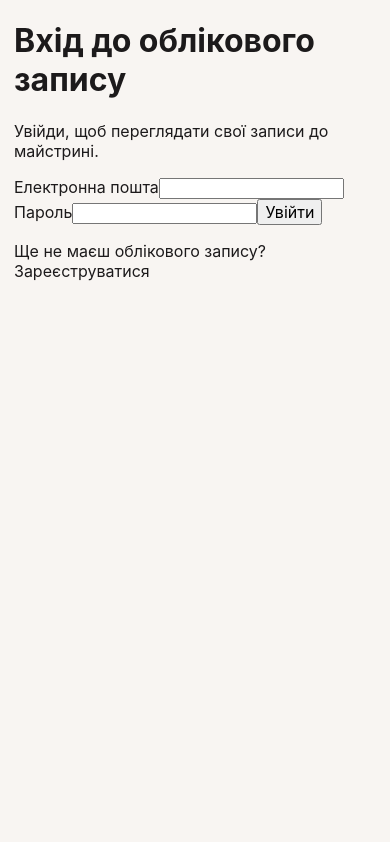
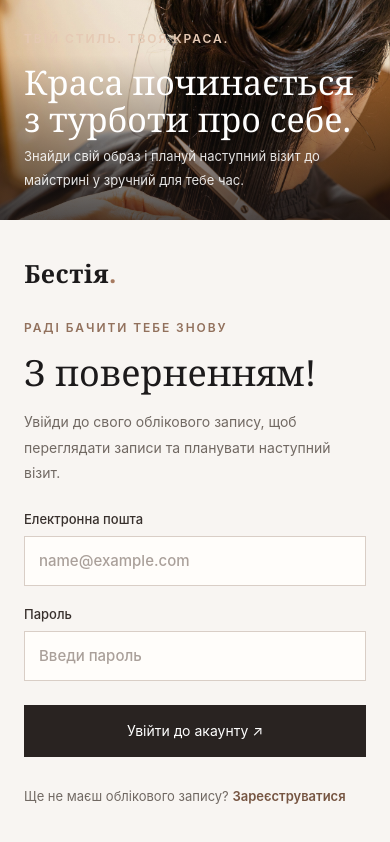
Before and after one commit to Yurijfedor/bestia, a React (Vite) app: page /login in a window 390 px wide. Shown: the top 842 px of the page. Built offline with nearby package versions, Linux system fonts and the light colour scheme; no server answers.

Commit message:
style: redesign login and registration pages

```diff
--- /dev/null
+++ b/src/css/auth.css
@@ -0,0 +1,282 @@
+.auth-page {
+  min-height: calc(100vh - 82px);
+  display: grid;
+  grid-template-columns: minmax(0, 1fr) minmax(380px, 0.9fr);
+  background: #f8f5f2;
+}
+
+.auth-visual {
+  position: relative;
+  display: flex;
+  align-items: end;
+  min-height: 680px;
+  padding: clamp(32px, 5vw, 76px);
+  overflow: hidden;
+  background:
+    linear-gradient(0deg, rgba(25, 19, 18, 0.76), rgba(25, 19, 18, 0.04) 75%),
+    url("/images/services/womens-haircut.jpg") center / cover;
+  color: #fff;
+}
+
+.auth-visual-content {
+  position: relative;
+  max-width: 480px;
+}
+
+.auth-visual .eyebrow {
+  color: #e5c9b4;
+}
+
+.auth-visual h2 {
+  margin: 0 0 18px;
+  font-family: Georgia, serif;
+  font-size: clamp(36px, 4vw, 58px);
+  font-weight: 400;
+  line-height: 1.08;
+}
+
+.auth-visual p:last-child {
+  max-width: 380px;
+  margin: 0;
+  color: rgba(255, 255, 255, 0.88);
+  font-size: 15px;
+  line-height: 1.8;
+}
+
+.auth-panel {
+  display: flex;
+  align-items: center;
+  justify-content: center;
+  padding: 64px clamp(28px, 5vw, 76px);
+}
+
+.auth-content {
+  width: 100%;
+  max-width: 440px;
+}
+
+.auth-brand {
+  display: inline-block;
+  margin-bottom: 48px;
+  font-family: Georgia, serif;
+  font-size: 28px;
+  font-weight: 600;
+  letter-spacing: 0.02em;
+}
+
+.auth-brand span {
+  color: #a77a60;
+}
+
+.auth-content .eyebrow {
+  color: #92715d;
+}
+
+.auth-content h1 {
+  margin: 0 0 16px;
+  font-family: Georgia, serif;
+  font-size: clamp(34px, 3.2vw, 46px);
+  font-weight: 400;
+  line-height: 1.12;
+}
+
+.auth-description {
+  margin: 0 0 32px;
+  color: #716963;
+  font-size: 14px;
+  line-height: 1.8;
+}
+
+.auth-form {
+  display: flex;
+  flex-direction: column;
+  gap: 20px;
+}
+
+.auth-field {
+  display: flex;
+  flex-direction: column;
+  gap: 9px;
+  color: #38302d;
+  font-size: 13px;
+  font-weight: 500;
+}
+
+.auth-field input {
+  width: 100%;
+  min-height: 50px;
+  padding: 12px 14px;
+  border: 1px solid #d9cec6;
+  border-radius: 0;
+  outline: none;
+  background: #fffdfa;
+  color: #292321;
+  font: inherit;
+  font-size: 15px;
+  transition:
+    border-color 0.2s ease,
+    box-shadow 0.2s ease;
+}
+
+.auth-field input::placeholder {
+  color: #aaa09a;
+}
+
+.auth-field input:focus {
+  border-color: #92715d;
+  box-shadow: 0 0 0 3px rgba(167, 122, 96, 0.12);
+}
+
+.auth-submit {
+  display: inline-flex;
+  align-items: center;
+  justify-content: center;
+  width: 100%;
+  min-height: 52px;
+  margin-top: 4px;
+  padding: 12px 20px;
+  border: 1px solid #292321;
+  background: #292321;
+  color: #fff;
+  font: inherit;
+  font-size: 14px;
+  cursor: pointer;
+  transition:
+    background-color 0.2s ease,
+    border-color 0.2s ease,
+    opacity 0.2s ease;
+}
+
+.auth-submit:hover:not(:disabled) {
+  border-color: #765542;
+  background: #765542;
+}
+
+.auth-submit:disabled {
+  cursor: wait;
+  opacity: 0.65;
+}
+
+.auth-feedback {
+  margin: 0;
+  padding: 12px 14px;
+  border: 1px solid #e5c4bd;
+  background: #fbefec;
+  color: #8a332b;
+  font-size: 13px;
+  line-height: 1.6;
+  overflow-wrap: anywhere;
+}
+
+.auth-feedback-success {
+  border-color: #c9d9c8;
+  background: #f0f5ee;
+  color: #355b39;
+}
+
+.auth-switch {
+  margin: 28px 0 0;
+  color: #716963;
+  font-size: 13px;
+  line-height: 1.8;
+}
+
+.auth-switch a {
+  color: #765542;
+  font-weight: 600;
+  text-decoration: underline;
+  text-decoration-color: transparent;
+  text-underline-offset: 4px;
+  transition: text-decoration-color 0.2s ease;
+}
+
+.auth-switch a:hover {
+  text-decoration-color: currentColor;
+}
+
+@media (max-width: 900px) {
+  .auth-page {
+    grid-template-columns: minmax(0, 0.8fr) minmax(360px, 1fr);
+  }
+
+  .auth-visual {
+    padding: 32px;
+  }
+
+  .auth-panel {
+    padding: 48px 28px;
+  }
+
+  .auth-brand {
+    margin-bottom: 36px;
+  }
+}
+
+@media (max-width: 700px) {
+  .auth-page {
+    min-height: calc(100vh - 72px);
+    grid-template-columns: 1fr;
+  }
+
+  .auth-visual {
+    min-height: 220px;
+    padding: 28px 24px;
+    background-position: center 42%;
+  }
+
+  .auth-visual h2 {
+    max-width: 360px;
+    margin-bottom: 8px;
+    font-size: 34px;
+  }
+
+  .auth-visual p:last-child {
+    font-size: 13px;
+  }
+
+  .auth-panel {
+    align-items: flex-start;
+    padding: 36px 24px 48px;
+  }
+
+  .auth-content {
+    max-width: 480px;
+    margin: 0 auto;
+  }
+
+  .auth-brand {
+    margin-bottom: 30px;
+    font-size: 25px;
+  }
+
+  .auth-content h1 {
+    font-size: 36px;
+  }
+
+  .auth-description {
+    margin-bottom: 26px;
+  }
+}
+
+@media (max-width: 380px) {
+  .auth-visual {
+    min-height: 190px;
+    padding: 22px 18px;
+  }
+
+  .auth-panel {
+    padding: 28px 18px 36px;
+  }
+
+  .auth-content h1 {
+    font-size: 32px;
+  }
+}
+
+@media (prefers-reduced-motion: reduce) {
+  .auth-field input,
+  .auth-submit,
+  .auth-switch a {
+    transition: none;
+  }
+}
--- a/src/pages/auth/LoginPage.tsx
+++ b/src/pages/auth/LoginPage.tsx
@@ -1,6 +1,8 @@
 import { useState } from "react";
 import { Link, useNavigate } from "react-router-dom";
 import { supabase } from "../../lib/supabase";
+
+import "../../css/auth.css";
 
 export default function LoginPage() {
   const [email, setEmail] = useState("");
@@ -37,44 +39,73 @@ export default function LoginPage() {
   }
 
   return (
-    <main className="container">
-      <h1>Вхід до облікового запису</h1>
-      <p>Увійди, щоб переглядати свої записи до майстрині.</p>
+    <main className="auth-page">
+      <section className="auth-visual" aria-label="Студія Бестія">
+        <div className="auth-visual-content">
+          <p className="eyebrow">Твій стиль. Твоя краса.</p>
+          <h2>Краса починається з турботи про себе.</h2>
+          <p>
+            Знайди свій образ і плануй наступний візит до майстрині у зручний
+            для тебе час.
+          </p>
+        </div>
+      </section>
 
-      <form onSubmit={handleLogin}>
-        <label>
+      <section className="auth-panel">
+        <div className="auth-content">
+          <Link to="/" className="auth-brand">
+            Бестія<span>.</span>
+          </Link>
+
+          <p className="eyebrow">Раді бачити тебе знову</p>
+          <h1>З поверненням!</h1>
+          <p className="auth-description">
+            Увійди до свого облікового запису, щоб переглядати записи та
+            планувати наступний візит.
+          </p>
+
+          <form className="auth-form" onSubmit={handleLogin}>
+            <label className="auth-field">
               Електронна пошта
               <input
                 type="email"
                 value={email}
                 onChange={(event) => setEmail(event.target.value)}
                 autoComplete="email"
+                placeholder="name@example.com"
                 required
               />
             </label>
 
-        <label>
+            <label className="auth-field">
               Пароль
               <input
                 type="password"
                 value={password}
                 onChange={(event) => setPassword(event.target.value)}
                 autoComplete="current-password"
+                placeholder="Введи пароль"
                 required
               />
             </label>
 
-        {error && <p role="alert">{error}</p>}
+            {error && (
+              <p className="auth-feedback" role="alert">
+                {error}
+              </p>
+            )}
 
-        <button type="submit" disabled={isLoading}>
-          {isLoading ? "Входимо..." : "Увійти"}
+            <button className="auth-submit" type="submit" disabled={isLoading}>
+              {isLoading ? "Входимо..." : "Увійти до акаунту ↗"}
             </button>
           </form>
 
-      <p>
+          <p className="auth-switch">
             Ще не маєш облікового запису?{" "}
             <Link to="/register">Зареєструватися</Link>
           </p>
+        </div>
+      </section>
     </main>
   );
 }
--- a/src/pages/auth/RegisterPage.tsx
+++ b/src/pages/auth/RegisterPage.tsx
@@ -1,6 +1,8 @@
 import { useState } from "react";
 import { Link } from "react-router-dom";
 import { supabase } from "../../lib/supabase";
+
+import "../../css/auth.css";
 
 export default function RegisterPage() {
   const [fullName, setFullName] = useState("");
@@ -58,12 +60,33 @@ export default function RegisterPage() {
   }
 
   return (
-    <main className="container">
-      <h1>Створення облікового запису</h1>
-      <p>Зареєструйся, щоб керувати своїми записами до майстрині.</p>
+    <main className="auth-page">
+      <section className="auth-visual" aria-label="Студія Бестія">
+        <div className="auth-visual-content">
+          <p className="eyebrow">Твій новий образ</p>
+          <h2>Маленький крок до великої любові до себе.</h2>
+          <p>
+            Створи акаунт, щоб зручно керувати записами та повертатися до
+            улюблених послуг.
+          </p>
+        </div>
+      </section>
 
-      <form onSubmit={handleRegister}>
-        <label>
+      <section className="auth-panel">
+        <div className="auth-content">
+          <Link to="/" className="auth-brand">
+            Бестія<span>.</span>
+          </Link>
+
+          <p className="eyebrow">Приєднуйся до нас</p>
+          <h1>Створи свій акаунт</h1>
+          <p className="auth-description">
+            Заповни дані нижче, щоб записуватися до майстрині та керувати своїми
+            візитами.
+          </p>
+
+          <form className="auth-form" onSubmit={handleRegister}>
+            <label className="auth-field">
               Ім’я та прізвище
               <input
                 type="text"
@@ -71,11 +94,12 @@ export default function RegisterPage() {
                 onChange={(event) => setFullName(event.target.value)}
                 autoComplete="name"
                 maxLength={100}
+                placeholder="Як до тебе звертатися"
                 required
               />
             </label>
 
-        <label>
+            <label className="auth-field">
               Номер телефону
               <input
                 type="tel"
@@ -83,21 +107,23 @@ export default function RegisterPage() {
                 onChange={(event) => setPhone(event.target.value)}
                 autoComplete="tel"
                 maxLength={30}
+                placeholder="+380 ..."
               />
             </label>
 
-        <label>
+            <label className="auth-field">
               Електронна пошта
               <input
                 type="email"
                 value={email}
                 onChange={(event) => setEmail(event.target.value)}
                 autoComplete="email"
+                placeholder="name@example.com"
                 required
               />
             </label>
 
-        <label>
+            <label className="auth-field">
               Пароль
               <input
                 type="password"
@@ -105,21 +131,33 @@ export default function RegisterPage() {
                 onChange={(event) => setPassword(event.target.value)}
                 autoComplete="new-password"
                 minLength={6}
+                placeholder="Щонайменше 6 символів"
                 required
               />
             </label>
 
-        {error && <p role="alert">{error}</p>}
-        {message && <p role="status">{message}</p>}
+            {error && (
+              <p className="auth-feedback" role="alert">
+                {error}
+              </p>
+            )}
 
-        <button type="submit" disabled={isLoading}>
-          {isLoading ? "Реєструємо..." : "Зареєструватися"}
+            {message && (
+              <p className="auth-feedback auth-feedback-success" role="status">
+                {message}
+              </p>
+            )}
+
+            <button className="auth-submit" type="submit" disabled={isLoading}>
+              {isLoading ? "Реєструємо..." : "Створити акаунт ↗"}
             </button>
           </form>
 
-      <p>
+          <p className="auth-switch">
             Уже маєш обліковий запис? <Link to="/login">Увійти</Link>
           </p>
+        </div>
+      </section>
     </main>
   );
 }
```
Lines whose indentation alone changed are shown as unchanged.
